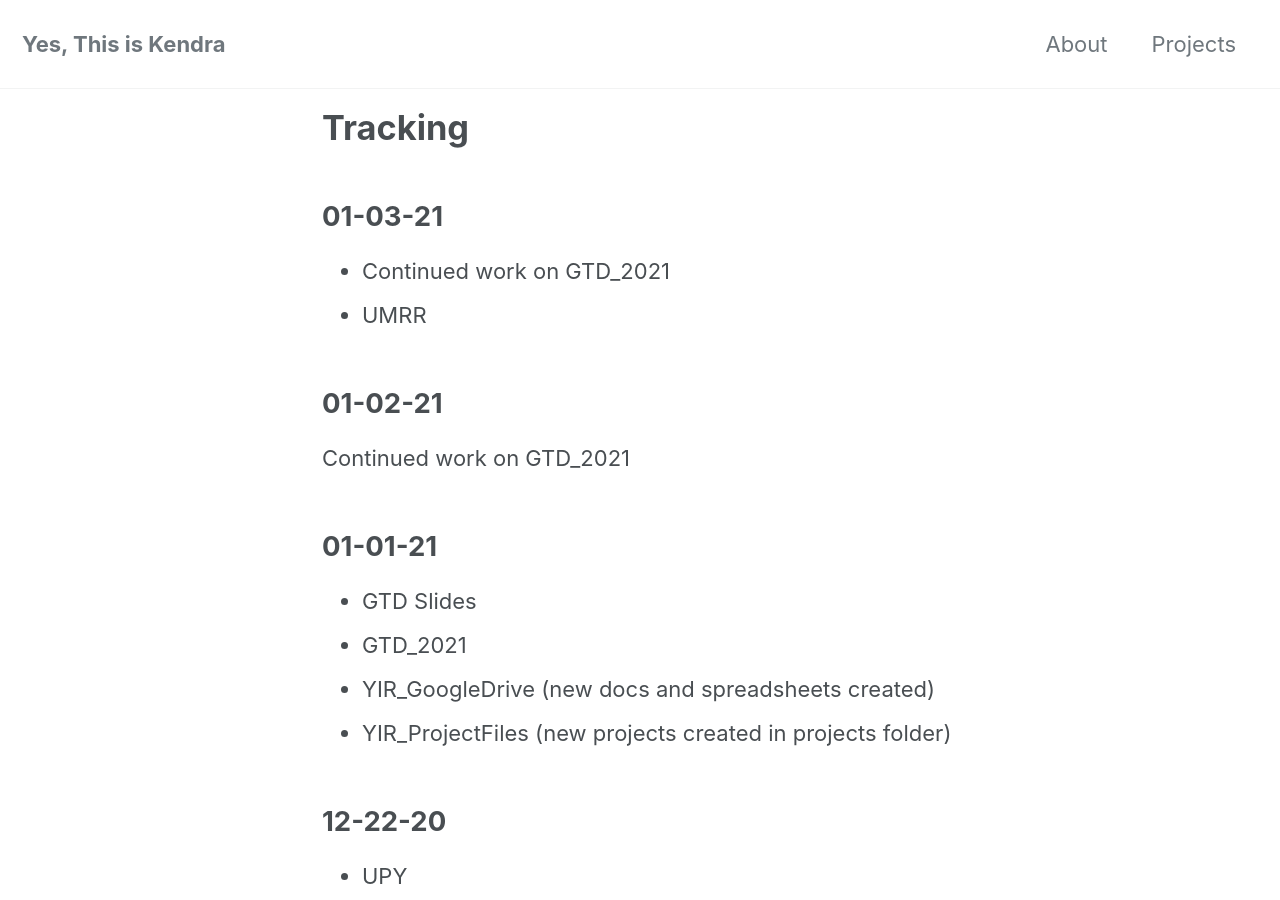
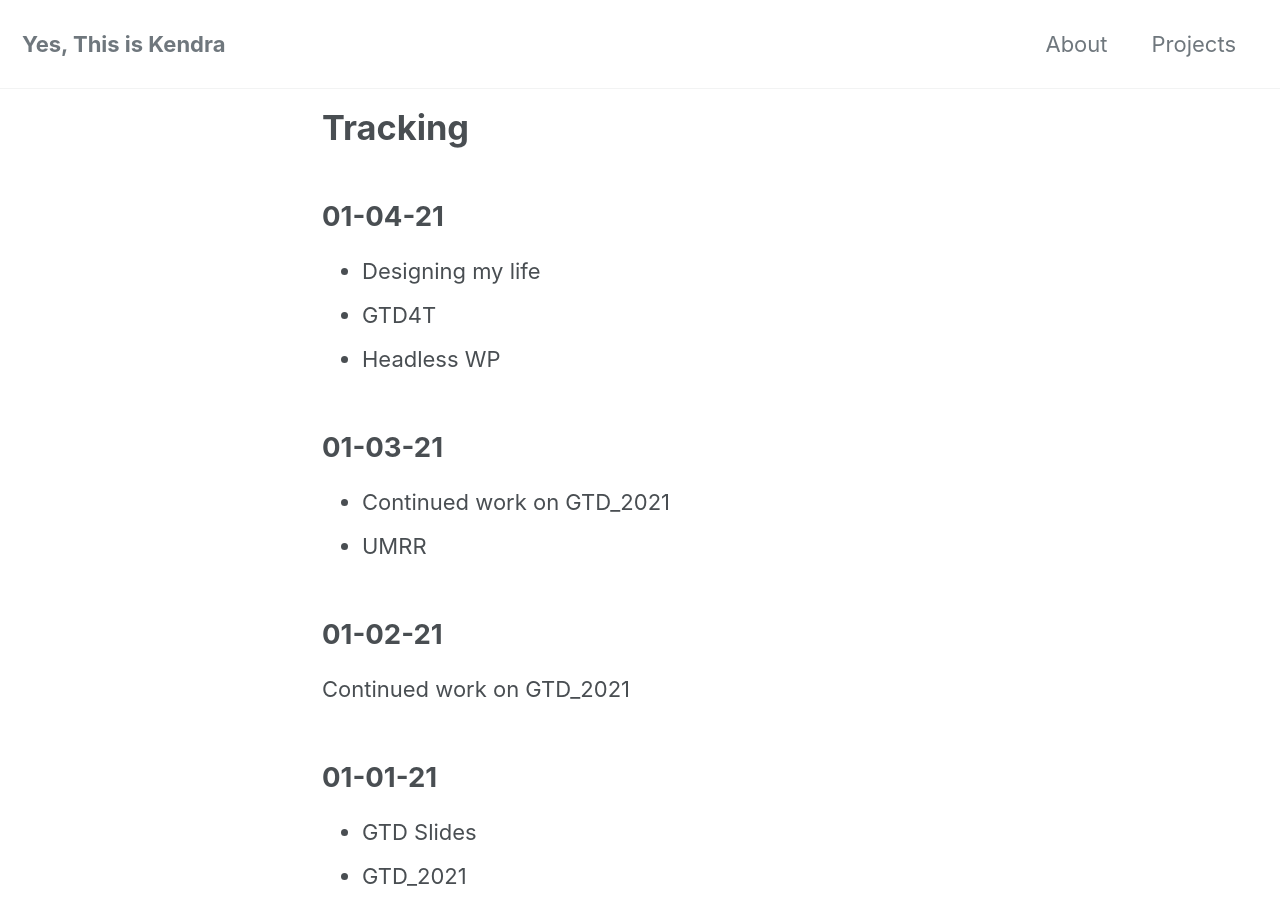
Before and after one commit to yesthisiskendra/yesthisiskendra.github.io, a Jekyll site: the page built from _pages/tracking.md, in a window 1280 px wide and 900 px high. Built offline with Jekyll 4.4.1, drawn with Linux system fonts in a browser that asks for light colours; cached includes are drawn as plain includes; nearby versions of some CDN libraries.

Commit message:
Add daily log

```diff
--- a/_pages/tracking.md
+++ b/_pages/tracking.md
@@ -3,6 +3,12 @@ layout: home
 title: "Tracking"
 permalink: /tracking/
 ---
+
+## 01-04-21
+
+* Designing my life
+* GTD4T
+* Headless WP
 
 ## 01-03-21
 
```
